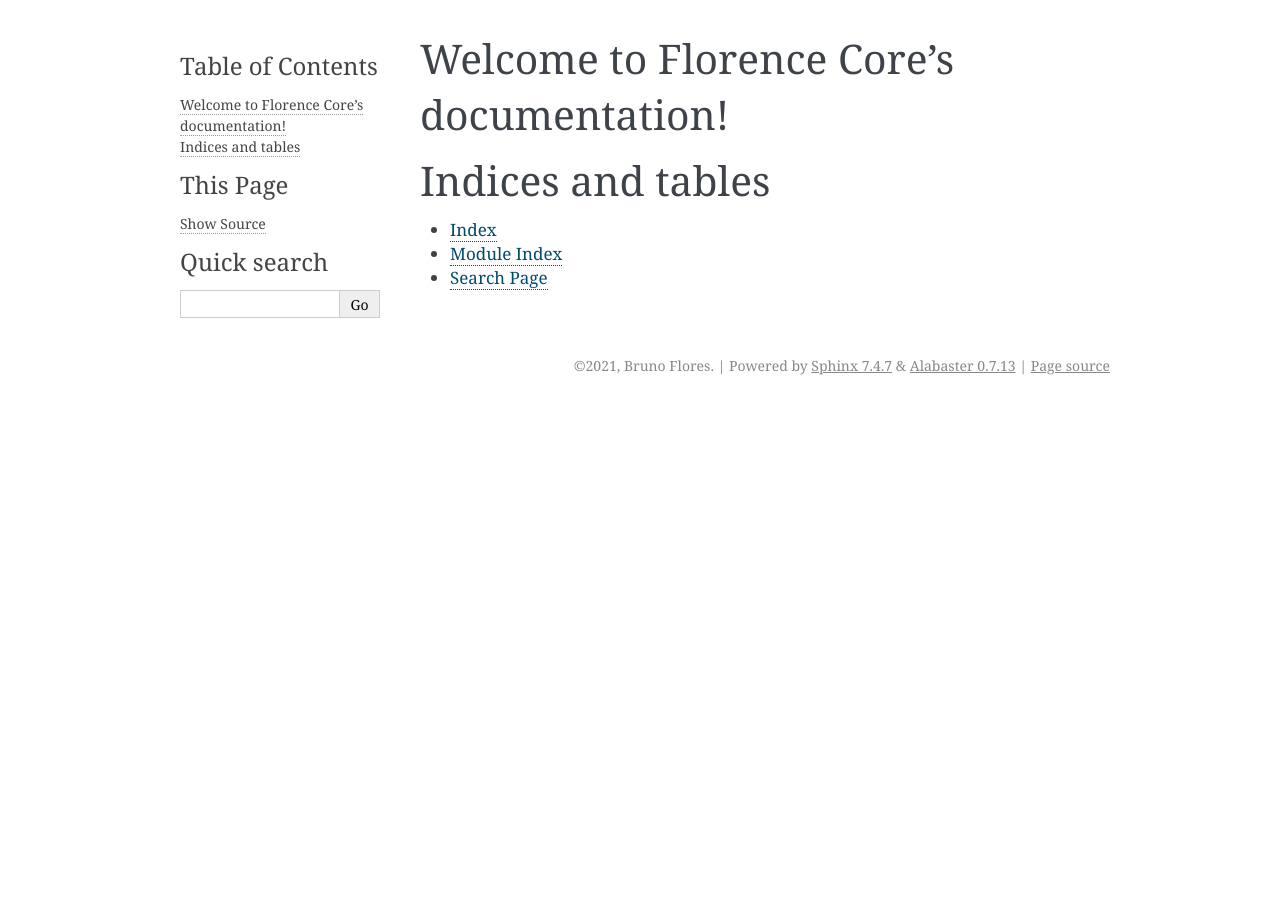
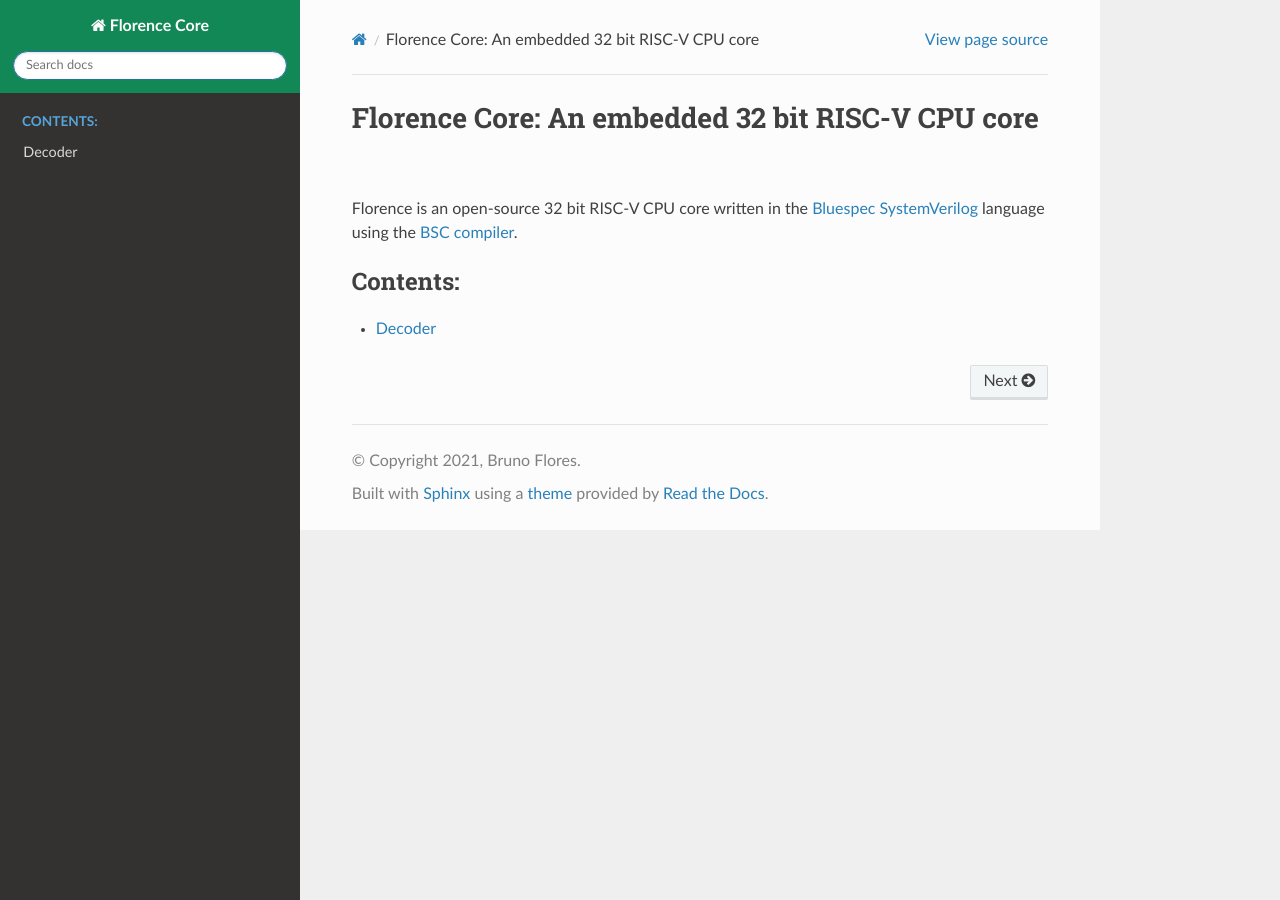
Before and after one commit to compiler-team-dot-com/florence, a Sphinx documentation site: the page built from docs/index.rst, in a window 1280 px wide. Built offline with Sphinx 7.4.7 and the Read the Docs theme 2.0.0, drawn with Linux system fonts in a browser that asks for light colours.

Commit message:
Write index.

```diff
--- a/docs/conf.py
+++ b/docs/conf.py
@@ -1,3 +1,5 @@
+import sphinx_rtd_theme
+
 # Configuration file for the Sphinx documentation builder.
 #
 # This file only contains a selection of the most common options. For a full
@@ -28,7 +30,9 @@ author = 'Bruno Flores'
 # extensions coming with Sphinx (named 'sphinx.ext.*') or your custom
 # ones.
 extensions = [
-  'recommonmark'
+  'recommonmark',
+  'sphinxcontrib.wavedrom',
+  'sphinx_rtd_theme',
 ]
 
 # Add any paths that contain templates here, relative to this directory.
@@ -45,7 +49,10 @@ exclude_patterns = ['_build', 'Thumbs.db', '.DS_Store']
 # The theme to use for HTML and HTML Help pages.  See the documentation for
 # a list of builtin themes.
 #
-html_theme = 'alabaster'
+html_theme = 'sphinx_rtd_theme'
+html_theme_options = {
+  'style_nav_header_background': '#128856'
+}
 
 # Add any paths that contain custom static files (such as style sheets) here,
 # relative to this directory. They are copied after the builtin static files,
--- /dev/null
+++ b/docs/decoder.rst
@@ -0,0 +1,6 @@
+Decoder
+==================
+
+Features:
+
+TBD
--- a/docs/index.rst
+++ b/docs/index.rst
@@ -1,20 +1,12 @@
-.. Florence Core documentation master file, created by
-   sphinx-quickstart on Tue Feb  9 06:33:22 2021.
-   You can adapt this file completely to your liking, but it should at least
-   contain the root `toctree` directive.
+Florence Core: An embedded 32 bit RISC-V CPU core
+=====================================================
 
-Welcome to Florence Core's documentation!
-=========================================
+Florence is an open-source 32 bit RISC-V CPU core written in the `Bluespec
+SystemVerilog <https://github.com/B-Lang-org/Documentation>`_ language using
+the `BSC compiler <https://github.com/B-Lang-org/bsc>`_.
 
 .. toctree::
    :maxdepth: 2
    :caption: Contents:
 
-
-
-Indices and tables
-==================
-
-* :ref:`genindex`
-* :ref:`modindex`
-* :ref:`search`
+   decoder.rst
--- a/docs/requirements.txt
+++ b/docs/requirements.txt
@@ -3,3 +3,4 @@ sphinx_rtd_theme~=0.5.1
 recommonmark~=0.7.1
 wavedrom~=2.0.3.post2
 sphinxcontrib-wavedrom~=2.1.1
+sphinx-rtd-theme~=0.5.1
```
